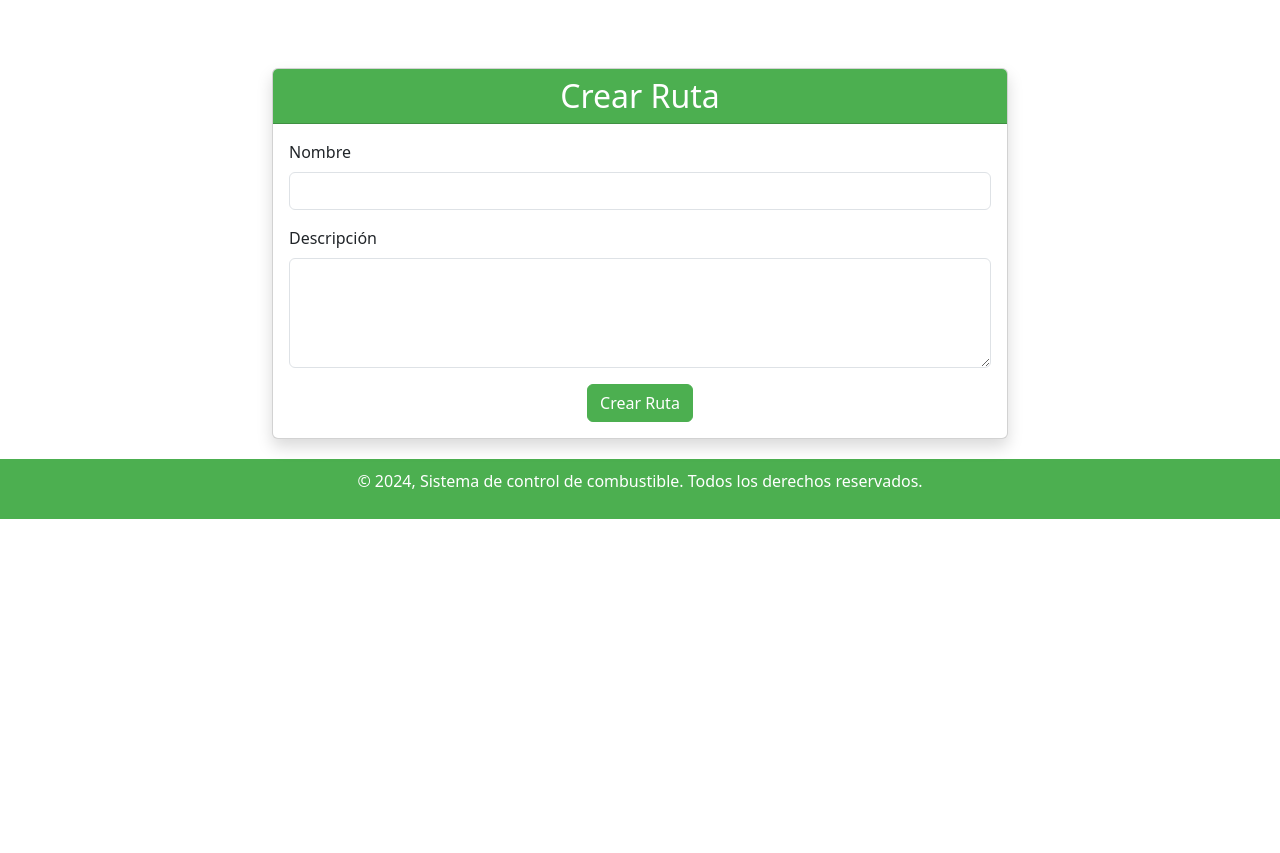
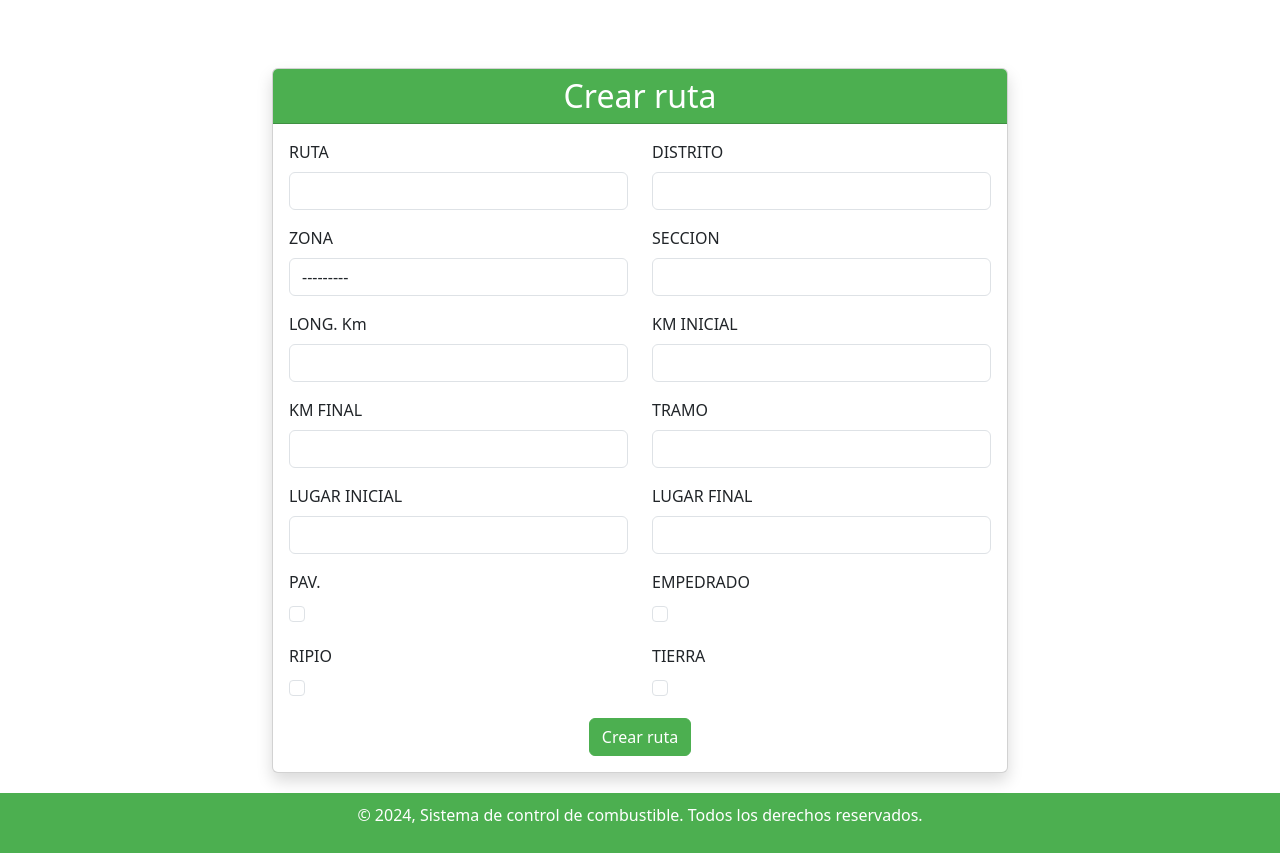
Before and after one commit to LorenzoFerreyra/control_combustible_app, a Django app: page /crear_ruta/ in a window 1280 px wide. Shown: the part 76-929 px from the top of the page. Before the commit the page ends 595 px from the top, so only its background shows below. Run offline with Django 5.2, Linux system fonts and the light colour scheme; some libraries are stand-ins or nearby versions.

Commit message:
New changes in templating

```diff
--- a/control_app/forms.py
+++ b/control_app/forms.py
@@ -31,7 +31,8 @@ class EquipoForm(CustomForm):
 class RutaForm(CustomForm):
     class Meta:
         model = Ruta
-        fields = '__all__'
+        fields = ['ruta', 'distrito','zona', 'seccion', 'longitud_km','km_inicial', 'km_final', 'tramo','lugar_inicial','lugar_final',
+                  'pavimento', 'empedrado','ripio', 'tierra']
 
 class ActividadForm(CustomForm):
     class Meta:
--- a/control_app/models.py
+++ b/control_app/models.py
@@ -74,17 +74,17 @@ class Ruta(models.Model):
         ('Norte', 'Norte'),
     ]
     zona = models.CharField(max_length=10, choices=ZONA_CHOICES, verbose_name="ZONA")
-    seccion = models.CharField(max_length=255, verbose_name="SECCION")
+    seccion = models.CharField(max_length=255, verbose_name="SECCION", blank=True)
     longitud_km = models.IntegerField(verbose_name="LONG. Km")
-    km_inicial = models.IntegerField(verbose_name="KM INICIAL")
-    km_final = models.IntegerField(verbose_name="KM FINAL")
+    km_inicial = models.IntegerField(verbose_name="KM INICIAL", blank=True)
+    km_final = models.IntegerField(verbose_name="KM FINAL", blank=True)
     tramo = models.CharField(max_length=255, verbose_name="TRAMO")
     lugar_inicial = models.CharField(max_length=255, verbose_name="LUGAR INICIAL")
     lugar_final = models.CharField(max_length=255, verbose_name="LUGAR FINAL")
-    pavimento = models.BooleanField(default=False, verbose_name="PAV.")
-    empedrado = models.BooleanField(default=False, verbose_name="EMPEDRADO")
-    ripio = models.BooleanField(default=False, verbose_name="RIPIO")
-    tierra = models.BooleanField(default=False, verbose_name="TIERRA")
+    pavimento = models.BooleanField(default=False, verbose_name="PAV.", blank=True)
+    empedrado = models.BooleanField(default=False, verbose_name="EMPEDRADO", blank=True)
+    ripio = models.BooleanField(default=False, verbose_name="RIPIO", blank=True)
+    tierra = models.BooleanField(default=False, verbose_name="TIERRA", blank=True)
 
     def __str__(self):
         return self.ruta
--- a/control_app/templates/crear_ruta.html
+++ b/control_app/templates/crear_ruta.html
@@ -7,21 +7,53 @@
         <div class="col-md-8">
             <div class="card shadow">
                 <div class="card-header bg-custom text-white">
-                    <h2 class="mb-0">Crear Ruta</h2>
+                    <h2 class="mb-0">Crear ruta</h2>
                 </div>
                 <div class="card-body">
+                    {% if messages %}
+                        {% for message in messages %}
+                            <div class="alert alert-{{ message.tags }} alert-dismissible fade show" role="alert">
+                                {{ message }}
+                                <button type="button" class="btn-close" data-bs-dismiss="alert" aria-label="Close"></button>
+                            </div>
+                        {% endfor %}
+                    {% endif %}
                     <form method="post">
                         {% csrf_token %}
-                        <div class="mb-3">
-                            <label for="id_nombre" class="form-label">Nombre</label>
-                            <input type="text" id="id_nombre" name="nombre" class="form-control" required>
-                        </div>
-                        <div class="mb-3">
-                            <label for="id_descripcion" class="form-label">Descripción</label>
-                            <textarea id="id_descripcion" name="descripcion" class="form-control" rows="4" required></textarea>
-                        </div>
+                        {% for field in form %}
+                            {% if forloop.counter0|divisibleby:2 %}
+                                <div class="row">
+                            {% endif %}
+                            <div class="col-md-6 mb-3">
+                                <label for="{{ field.id_for_label }}" class="form-label">{{ field.label }}</label>
+                                {% if field.name in 'ingreso,salida' %}
+                                    <input type="{{ field.field.widget.input_type }}" id="{{ field.id_for_label }}" name="{{ field.name }}" class="form-control" {% if field.value %}value="{{ field.value|date:'Y-m-d' }}"{% endif %}>
+                                    {% elif field.name in 'pavimento,ripio,tierra,empedrado' %}
+                                    <div class="form-check">
+                                        <input class="form-check-input" type="checkbox" id="{{ field.id_for_label }}" name="{{ field.name }}" {% if field.value %}checked{% endif %}>
+
+                                    </div>
+                                    {% elif field.name == 'zona' %}
+                                    <select id="{{ field.id_for_label }}" name="{{ field.name }}" class="form-control">
+                                        {% for choice in field.field.choices %}
+                                            <option value="{{ choice.0 }}" {% if field.value == choice.0 %}selected{% endif %}>{{ choice.1 }}</option>
+                                        {% endfor %}
+                                    </select>
+                                {% else %}
+                                    <input type="{{ field.field.widget.input_type }}" id="{{ field.id_for_label }}" name="{{ field.name }}" class="form-control" {% if field.value %}value="{{ field.value }}"{% endif %}>
+                                {% endif %}
+                                {% if field.errors %}
+                                    <div class="text-danger">
+                                        {{ field.errors.as_text }}
+                                    </div>
+                                {% endif %}
+                            </div>
+                            {% if forloop.counter|divisibleby:2 or forloop.last %}
+                                </div>
+                            {% endif %}
+                        {% endfor %}
                         <div class="text-center">
-                            <button type="submit" class="btn btn-custom">Crear Ruta</button>
+                            <button type="submit" class="btn btn-custom">Crear ruta</button>
                         </div>
                     </form>
                 </div>
--- a/control_app/views.py
+++ b/control_app/views.py
@@ -117,7 +117,7 @@ def crear_ruta(request):
         if form.is_valid():
             form.save()
             messages.success(request, 'Ruta creada exitosamente.')
-            return redirect('lista_ruta')
+            return redirect('crear_ruta')
     else:
         form = RutaForm()
     return render(request, 'crear_ruta.html', {'form': form})
```
